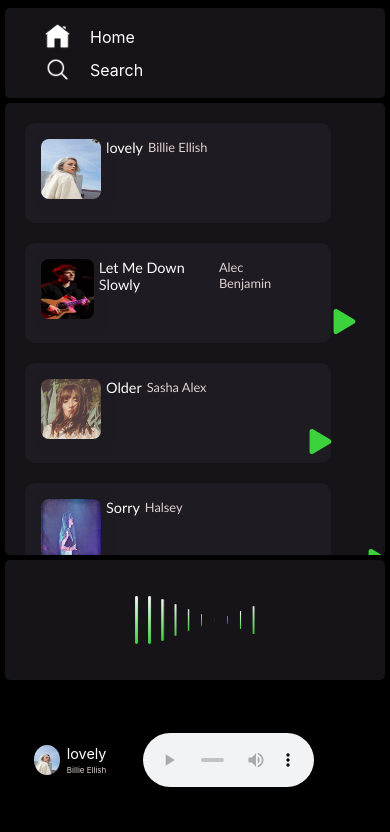
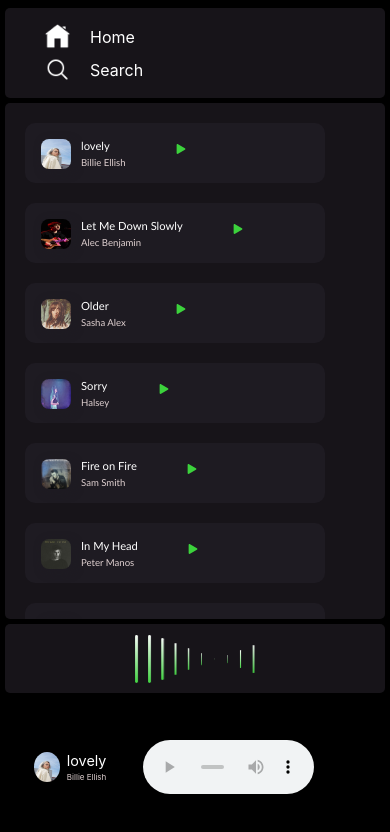
Before and after one commit to devbyajay/spotify-clone, a React (Create React App) app: page / in a window 390 px wide. Shown: the top 832 px of the page. Built offline with nearby package versions, Linux system fonts and the light colour scheme; a web font is replaced by a local one.

Commit message:
updated media queries

```diff
--- a/src/App.css
+++ b/src/App.css
@@ -135,6 +135,11 @@ li h{
   height: 215px;
   width: 140px ;
   padding: 16px;
+  display: flex;
+  flex-direction: column;
+  gap: 5px;
+}
+.card-det{
   display: flex;
   flex-direction: column;
   gap: 5px;
@@ -310,7 +315,7 @@ audio{
     display: grid;
     padding: 5px;
     grid-template-columns: 1fr;
-    grid-template-rows:.2fr 1.5fr .4fr .5fr ;
+    grid-template-rows:.1fr 1.5fr .2fr .4fr ;
     grid-template-areas:
       'home'
       'cont'
@@ -410,8 +415,8 @@ audio{
   /*card component */
   .cards{
     position: relative;
-    height: 100px;
-    width: 90%;
+    height: 60px;
+    width: 300px;
     border-radius: 10px;
     background-color: #1e1b22;
     cursor: pointer;
@@ -424,17 +429,21 @@ audio{
   }
   .cards-pad{
     position: relative;
-    height: 95px;
+    height: 90%;
     width: 90% ;
-    padding: 16px;
     display: flex;
     flex-direction: row;
+    gap: 10px;
+  }
+  .card-det{
+    display: flex;
+    flex-direction: column;
     gap: 5px;
   }
   .Image{
     position: relative;
-    height: 60px;
-    width: 60px;
+    height: 30px;
+    width: 30px;
     border-radius: 8px;
     box-shadow: 3px 3px 10px #1e1b22;
 
@@ -445,27 +454,24 @@ audio{
 
 
   #spe-he{
-    font-size: .9rem;
+    font-size: .7rem;
     color: white;
     font-family: 'Trebuchet MS', 'Lucida Sans Unicode', 'Lucida Grande', 'Lucida Sans', Arial, sans-serif;
-
+    margin: 0;
 
   }
   #spe-pa{
-    font-size: 0.8rem;
+    font-size: 0.6rem;
     color: rgb(223, 208, 208);
     font-family: 'Trebuchet MS', 'Lucida Sans Unicode', 'Lucida Grande', 'Lucida Sans', Arial, sans-serif;
 
 
   }
-
-
   .icon{
-    height: 25px;
-    width: 25px;
+    height: 10px;
+    width: 10px;
     color: rgb(60, 210, 60);
-    transform: translate(120px,-70px);
-
+    transform: translate(40px,5px);
   }
   .icon :hover{
     cursor: pointer;
--- a/src/App.js
+++ b/src/App.js
@@ -223,8 +223,10 @@ function App() {
               <div className='cards' >
                 <div className='cards-pad'>
                   <img  className ='Image' src={music.imageurl} alt='' />
-                  <h id='spe-he'>{music.name}</h>
-                  <h id= 'spe-pa'>{music.lyrics}</h>
+                  <div className='card-det'>
+                    <h id='spe-he'>{music.name}</h>
+                    <h id= 'spe-pa'>{music.lyrics}</h>
+                  </div>
                   <FaPlay className='icon play' id={music.id} onClick={()=>{
                       setbutid(music.id);
                       setAudioSrc(music.song)
```
